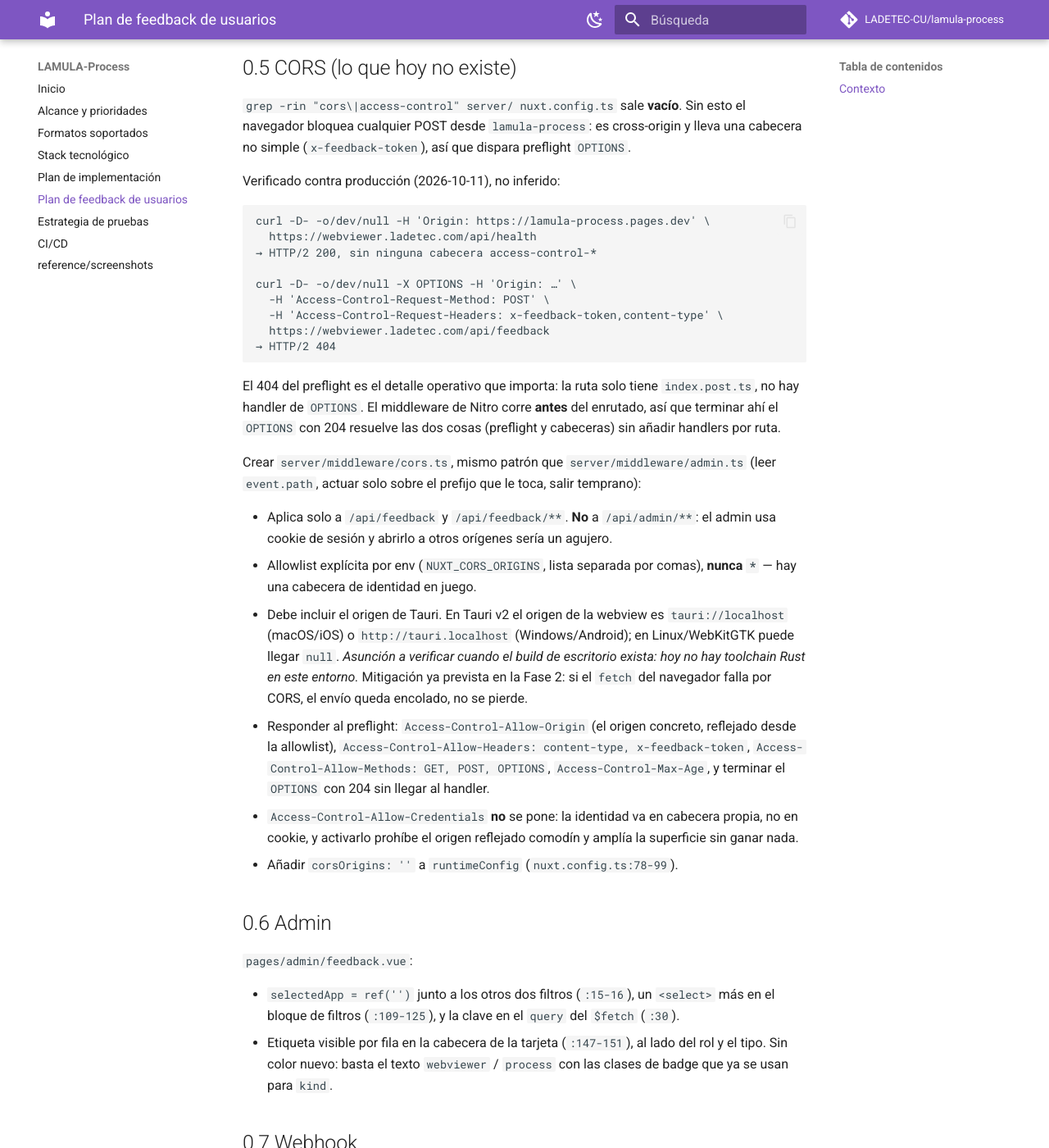
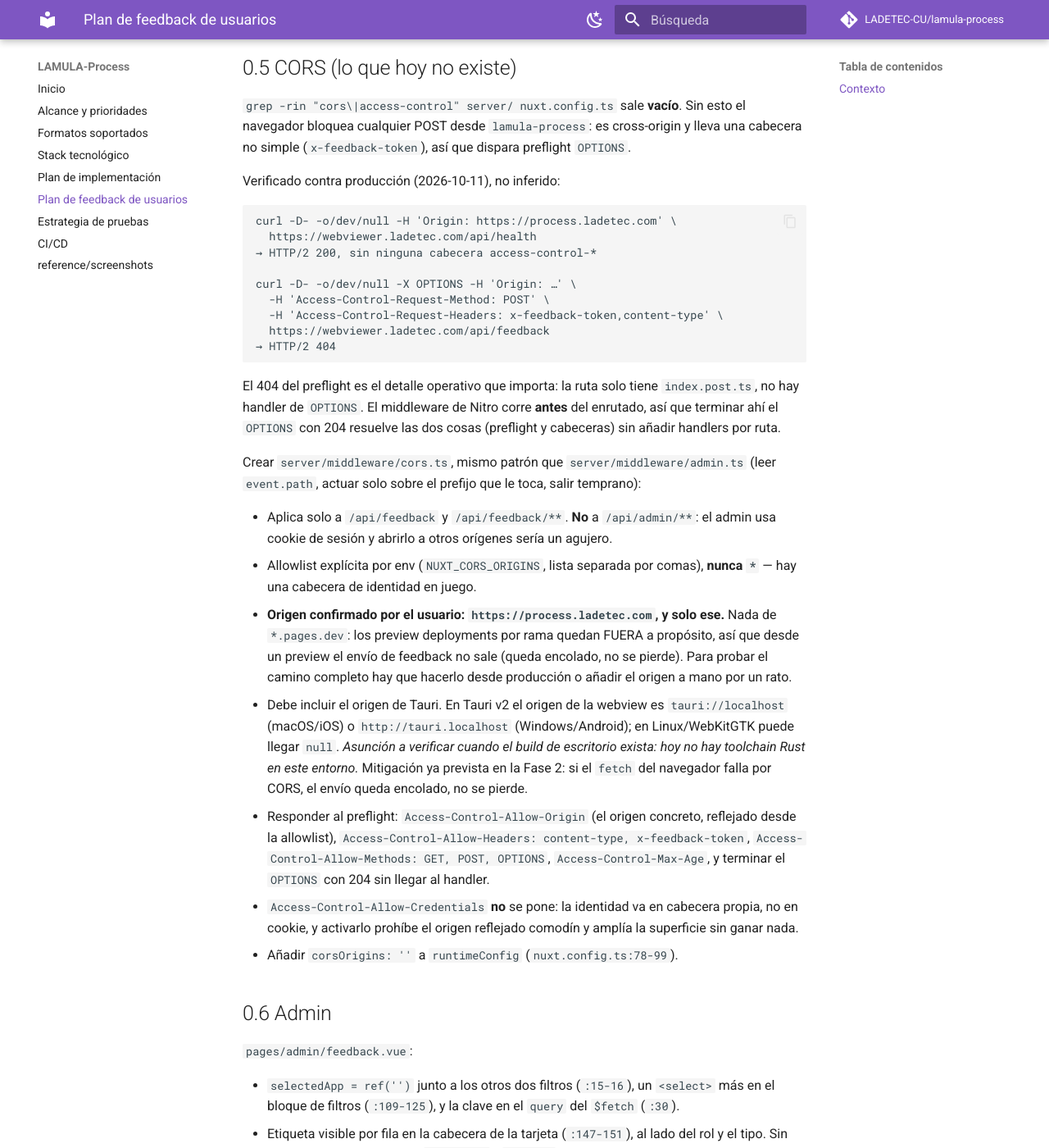
Before and after one commit to vladimir1284/lamula-process, an MkDocs documentation site: the page built from docs/plan-feedback.md, in a window 1280 px wide and 1400 px high, scrolled down 4754 px. Shown: the whole window at 82% size. Built offline with MkDocs 1.6.1 and Material for MkDocs 9.7.7, drawn with Linux system fonts in a browser that asks for light colours; comment, search, counter and statistics services are not loaded; some of the changed text lies outside the part shown.

Commit message:
docs(feedback): fijar process.ladetec.com como origen CORS
Único origen de Process en producción. Los previews de Pages quedan
fuera: desde un preview el envío queda encolado, no sale.

Co-Authored-By: Claude Opus 5 (1M context) <noreply@anthropic.com>

````diff
--- a/docs/plan-feedback.md
+++ b/docs/plan-feedback.md
@@ -171,7 +171,7 @@ bloquea cualquier POST desde `lamula-process`: es cross-origin y lleva una cabec
 Verificado contra producción (2026-10-11), no inferido:
 
 ```
-curl -D- -o/dev/null -H 'Origin: https://lamula-process.pages.dev' \
+curl -D- -o/dev/null -H 'Origin: https://process.ladetec.com' \
   https://webviewer.ladetec.com/api/health
 → HTTP/2 200, sin ninguna cabecera access-control-*
 
@@ -194,6 +194,10 @@ Crear `server/middleware/cors.ts`, mismo patrón que `server/middleware/admin.ts
   cookie de sesión y abrirlo a otros orígenes sería un agujero.
 - Allowlist explícita por env (`NUXT_CORS_ORIGINS`, lista separada por comas), **nunca `*`** —
   hay una cabecera de identidad en juego.
+- **Origen confirmado por el usuario: `https://process.ladetec.com`, y solo ese.** Nada de
+  `*.pages.dev`: los preview deployments por rama quedan FUERA a propósito, así que desde un
+  preview el envío de feedback no sale (queda encolado, no se pierde). Para probar el camino
+  completo hay que hacerlo desde producción o añadir el origen a mano por un rato.
 - Debe incluir el origen de Tauri. En Tauri v2 el origen de la webview es `tauri://localhost`
   (macOS/iOS) o `http://tauri.localhost` (Windows/Android); en Linux/WebKitGTK puede llegar
   `null`. _Asunción a verificar cuando el build de escritorio exista: hoy no hay toolchain Rust
@@ -453,7 +457,8 @@ justo lo que este plan hace. No hay Playwright en este repo; no se añade.
 
 ## Acciones manuales fuera del código (del usuario)
 
-1. **Env en el Swarm**: `NUXT_CORS_ORIGINS` con los orígenes de Process.
+1. **Env en el Swarm**: `NUXT_CORS_ORIGINS=https://process.ladetec.com` (solo producción, decidido
+   por el usuario; los previews de Pages quedan fuera).
 2. Desplegar el webviewer antes de que lo de acá sirva de algo.
 
 (Turnstile ya no hace falta: ver D51. No hay hostname que dar de alta ni site key que pasar.)
````
